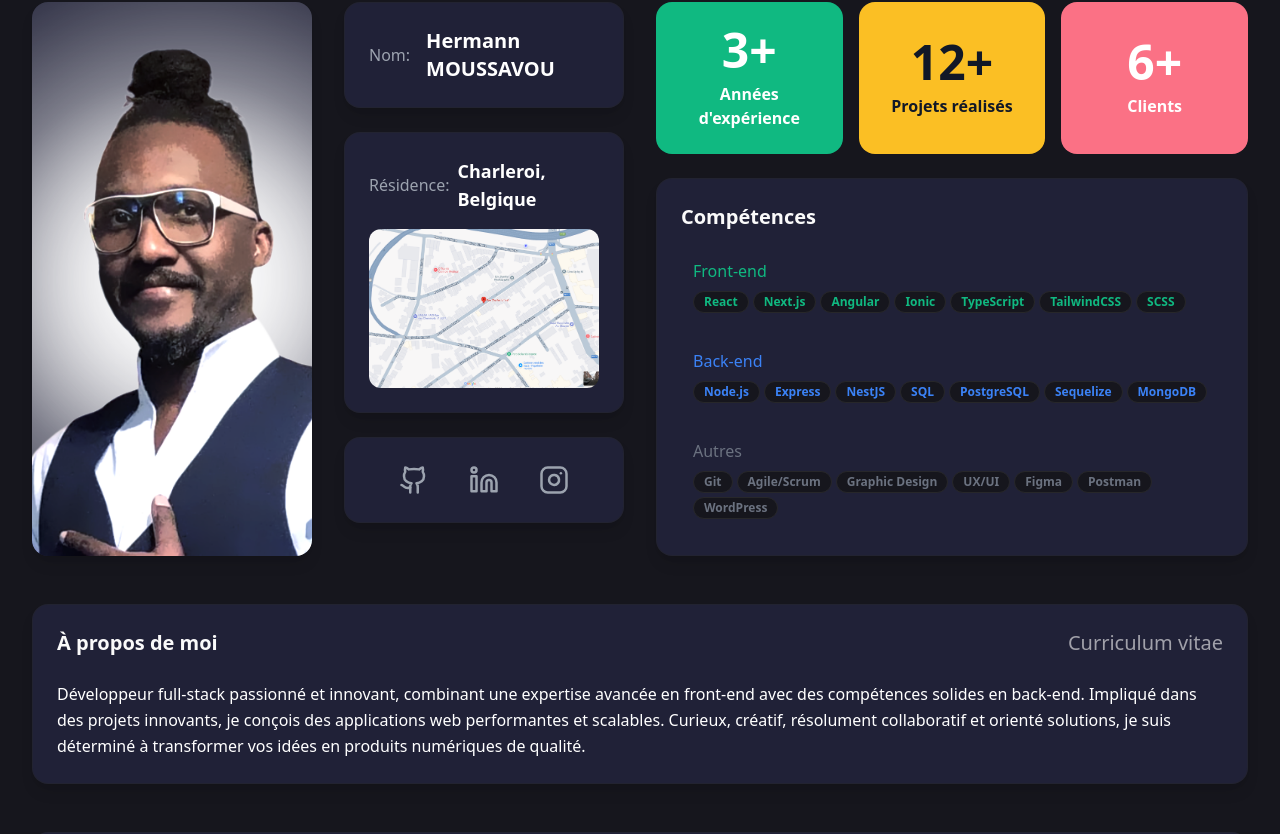
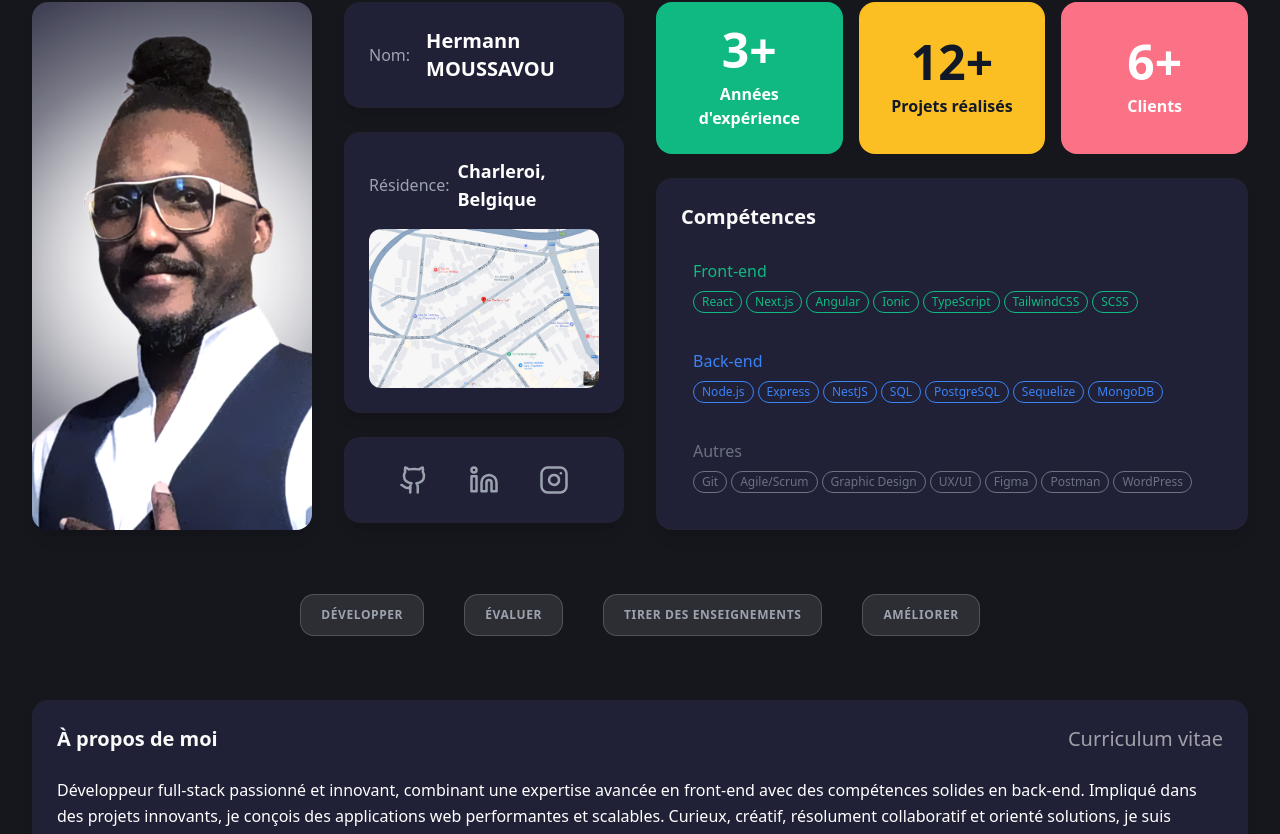
Before and after one commit to Chermann-KING/portfolio-ck, a Next.js app: page / in a window 1280 px wide. Shown: the part 386-1220 px from the top of the page. Built offline with nearby package versions, Linux system fonts and the light colour scheme; no server answers.

Commit message:
💄 Revois le style des badges

```diff
--- a/src/app/page.tsx
+++ b/src/app/page.tsx
@@ -10,6 +10,7 @@ import { constructMetadata } from "@/lib/metadata";
 import { Suspense } from "react";
 import { Card } from "@/components/ui/Card";
 import { Footer } from "@/components/Footer";
+import { Badge } from "@/components/ui/Badge";
 
 export const metadata = constructMetadata();
 
@@ -35,6 +36,32 @@ async function ProfileData() {
             </Card>
           </div>
         </div>
+        <div className="p-4 overflow-hidden flex items-center justify-center gap-10">
+          <Badge
+            variant="default"
+            className="font-bold tracking-wider py-3 px-5"
+          >
+            DÉVELOPPER
+          </Badge>
+          <Badge
+            variant="default"
+            className="font-bold tracking-wider py-3 px-5"
+          >
+            ÉVALUER
+          </Badge>
+          <Badge
+            variant="default"
+            className="font-bold tracking-wider py-3 px-5"
+          >
+            TIRER DES ENSEIGNEMENTS
+          </Badge>
+          <Badge
+            variant="default"
+            className="font-bold tracking-wider py-3 px-5"
+          >
+            AMÉLIORER
+          </Badge>
+        </div>
         <AboutResumeSection aboutContent={profile.bio} />
       </>
     );
@@ -53,6 +80,7 @@ export default function HomePage() {
         <Suspense fallback={<div>Chargement...</div>}>
           <ProfileData />
         </Suspense>
+
         <PortfolioSection />
       </main>
       <Footer />
--- a/src/components/ui/Badge.tsx
+++ b/src/components/ui/Badge.tsx
@@ -1,31 +1,34 @@
-import { ReactNode } from "react";
-import { classNames } from "@/lib/utils";
+import { cn } from "@/lib/utils";
 
 interface BadgeProps {
-  children: ReactNode;
-  variant?: "default" | "secondary" | "destructive" | "outline";
+  children: React.ReactNode;
+  variant?: "frontend" | "backend" | "other" | "default";
   className?: string;
 }
-
-const variantStyles = {
-  default: "bg-primary text-primary-foreground hover:bg-primary/90",
-  secondary: "bg-secondary text-secondary-foreground hover:bg-secondary/80",
-  destructive:
-    "bg-destructive text-destructive-foreground hover:bg-destructive/90",
-  outline:
-    "border border-input bg-background hover:bg-accent hover:text-accent-foreground",
-};
 
 export function Badge({
   children,
   variant = "default",
-  className = "",
+  className,
 }: BadgeProps) {
-  const baseStyles =
-    "inline-flex items-center rounded-full px-2.5 py-0.5 text-xs font-semibold transition-colors focus:outline-none focus:ring-2 focus:ring-ring focus:ring-offset-2";
-
   return (
-    <span className={classNames(baseStyles, variantStyles[variant], className)}>
+    <span
+      className={cn(
+        "inline-flex items-center px-2.5 py-0.5 rounded-md text-xs font-medium transition-colors",
+        // Base styles pour tous les badges
+        "border",
+        // Variantes spécifiques
+        variant === "frontend" &&
+          "bg-emerald-50/10 text-emerald-500 dark:text-emerald-400 border-emerald-200/20",
+        variant === "backend" &&
+          "bg-blue-50/10 text-blue-500 dark:text-blue-400 border-blue-200/20",
+        variant === "other" &&
+          "bg-purple-50/10 text-purple-500 dark:text-purple-400 border-purple-200/20",
+        variant === "default" &&
+          "bg-gray-50/10 text-gray-500 dark:text-gray-400 border-gray-200/20",
+        className
+      )}
+    >
       {children}
     </span>
   );
--- a/src/lib/utils.ts
+++ b/src/lib/utils.ts
@@ -1,3 +1,10 @@
+import { type ClassValue, clsx } from "clsx";
+import { twMerge } from "tailwind-merge";
+
 export function classNames(...classes: string[]) {
   return classes.filter(Boolean).join(" ");
 }
+
+export function cn(...inputs: ClassValue[]) {
+  return twMerge(clsx(inputs));
+}
```
